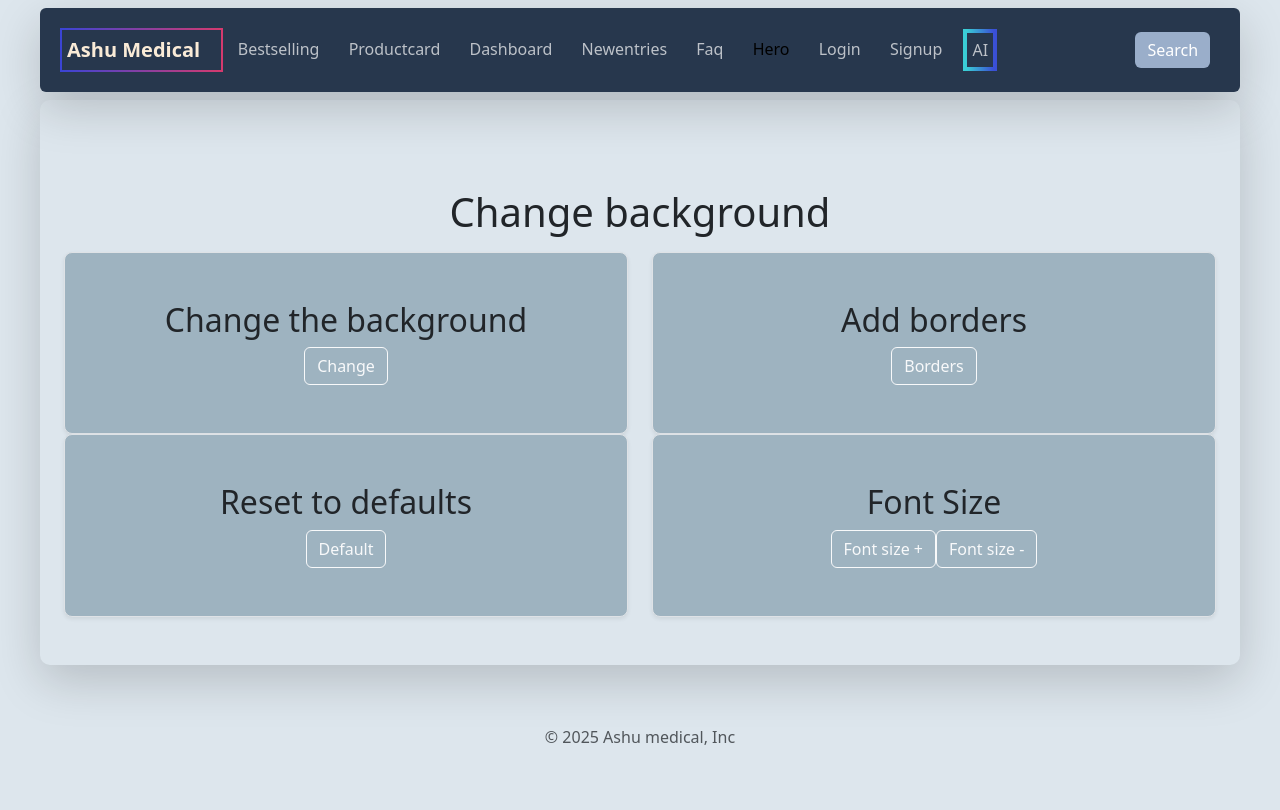
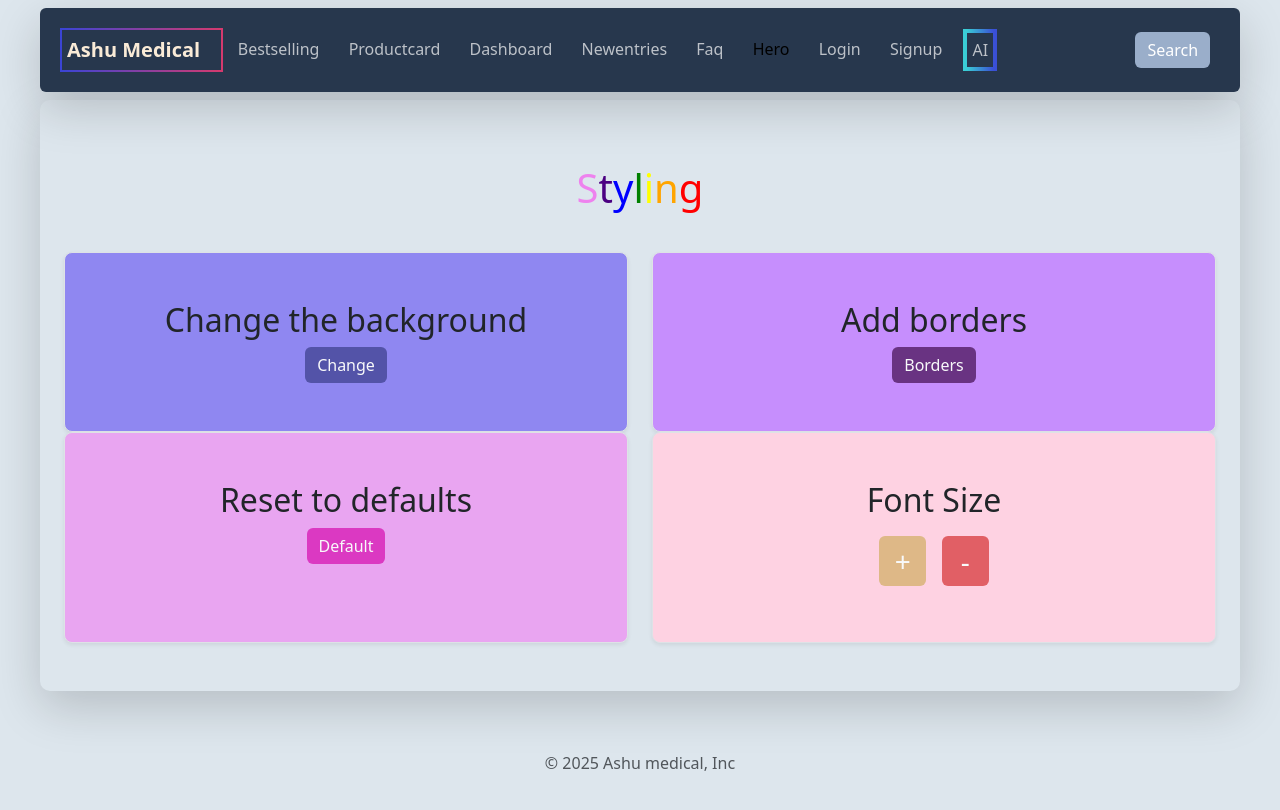
Before and after one commit to shivanshpachauri/AshuMedical, a React (Vite) app in the folder frontend/AshuMedical/: page /hero in a window 1280 px wide. Shown: the top 810 px of the page. Built offline with nearby package versions, Linux system fonts and the light colour scheme.

Commit message:
added colors and few modifications

```diff
--- a/frontend/AshuMedical/src/components/Dashboard/DashboardHeading.jsx
+++ b/frontend/AshuMedical/src/components/Dashboard/DashboardHeading.jsx
@@ -5,7 +5,12 @@ export default function DashboardHeading() {
       <div className="btn-toolbar mb-2 mb-md-0">
         <div className="btn-group mr-2">
           <button className="btn btn-sm btn-outline-secondary">Share</button>
-          <button className="btn btn-sm btn-outline-secondary">Export</button>
+          <button
+            className="btn btn-sm btn-outline-secondary"
+            onClick={() => print()}
+          >
+            Print
+          </button>
         </div>
         <button className="btn btn-sm btn-outline-secondary dropdown-toggle">
           <svg
--- a/frontend/AshuMedical/src/components/Hero/hero.jsx
+++ b/frontend/AshuMedical/src/components/Hero/hero.jsx
@@ -39,18 +39,28 @@ export default function Hero() {
       id="heroid"
       className="container px-4 py-5 shadow-lg bg-body-rounded text-center"
     >
+      <h1 className="display-6 m-3  ">
+        <span style={{ color: "violet" }}>S</span>
+        <span style={{ color: "indigo" }}>t</span>
+        <span style={{ color: "blue" }}>y</span>
+        <span style={{ color: "green" }}>l</span>
+        <span style={{ color: "yellow" }}>i</span>
+        <span style={{ color: "orange" }}>n</span>
+        <span style={{ color: "red" }}>g</span>
+      </h1>
       <h1 className="m-2 p-2 d-block">{colorname}</h1>
-      <h1 className="display-6 m-3"> Change background</h1>
       <div className="row align-items-md-stretch">
         <div className="col-md-6">
           <div
             id="cardjumbotron"
             className="lh-1 text-dark h-100 p-5  border rounded-3 shadow-sm"
+            style={{ backgroundColor: "#8F87F1" }}
           >
             <h2>Change the background</h2>
             <button
               className="btn btn-outline-light"
               type="button"
+              style={{ background: "#5353a8", border: "none" }}
               onClick={Changebackground}
             >
               Change
@@ -61,12 +71,14 @@ export default function Hero() {
           <div
             id="cardjumbotron"
             className="lh-1 h-100 p-5  border rounded-3 shadow-sm"
+            style={{ backgroundColor: "#C68EFD" }}
           >
             <h2>Add borders</h2>
             <button
               className="btn btn btn-outline-light"
               type="button"
               onClick={Changeborders}
+              style={{ backgroundColor: "#693382", border: "none" }}
             >
               Borders
             </button>
@@ -77,12 +89,14 @@ export default function Hero() {
           <div
             id="cardjumbotron"
             className="lh-1 h-100 p-5  border rounded-3 shadow-sm"
+            style={{ backgroundColor: "#E9A5F1" }}
           >
             <h2>Reset to defaults</h2>
             <button
               className="btn btn btn-outline-light"
               type="button"
               onClick={Reset}
+              style={{ background: "#db39c2", border: "none" }}
             >
               Default
             </button>
@@ -92,21 +106,28 @@ export default function Hero() {
           <div
             id="cardjumbotron"
             className="lh-1 h-100 p-5  border rounded-3 shadow-sm"
+            style={{ backgroundColor: "#FED2E2" }}
           >
             <h2>Font Size</h2>
             <button
-              className="btn btn btn-outline-light"
+              className="m-2 p-1 btn btn btn-outline-light"
               type="button"
               onClick={fontincrement}
+              style={{ background: "burlywood", width: "10%", border: "none" }}
             >
-              Font size +
+              <span style={{ transform: "scale(1.25)", fontSize: "175%" }}>
+                +
+              </span>
             </button>
             <button
-              className="btn btn btn-outline-light"
+              className="m-2 p-1 btn btn btn-outline-light"
               type="button"
               onClick={fontdecrement}
+              style={{ background: "#d32525a8", width: "10%", border: "none" }}
             >
-              Font size -
+              <span style={{ transform: "scale(1.25)", fontSize: "175%" }}>
+                -
+              </span>
             </button>
           </div>
         </div>
--- a/frontend/AshuMedical/src/components/Navbar/Navbar.jsx
+++ b/frontend/AshuMedical/src/components/Navbar/Navbar.jsx
@@ -54,7 +54,7 @@ const Navbar = () => {
               </li>
 
               <li className="nav-item">
-                <NavLink className="nav-link" to="/Dashboard">
+                <NavLink className="nav-link" to="/Dashboard/csvparsing">
                   Dashboard
                 </NavLink>
               </li>
```
